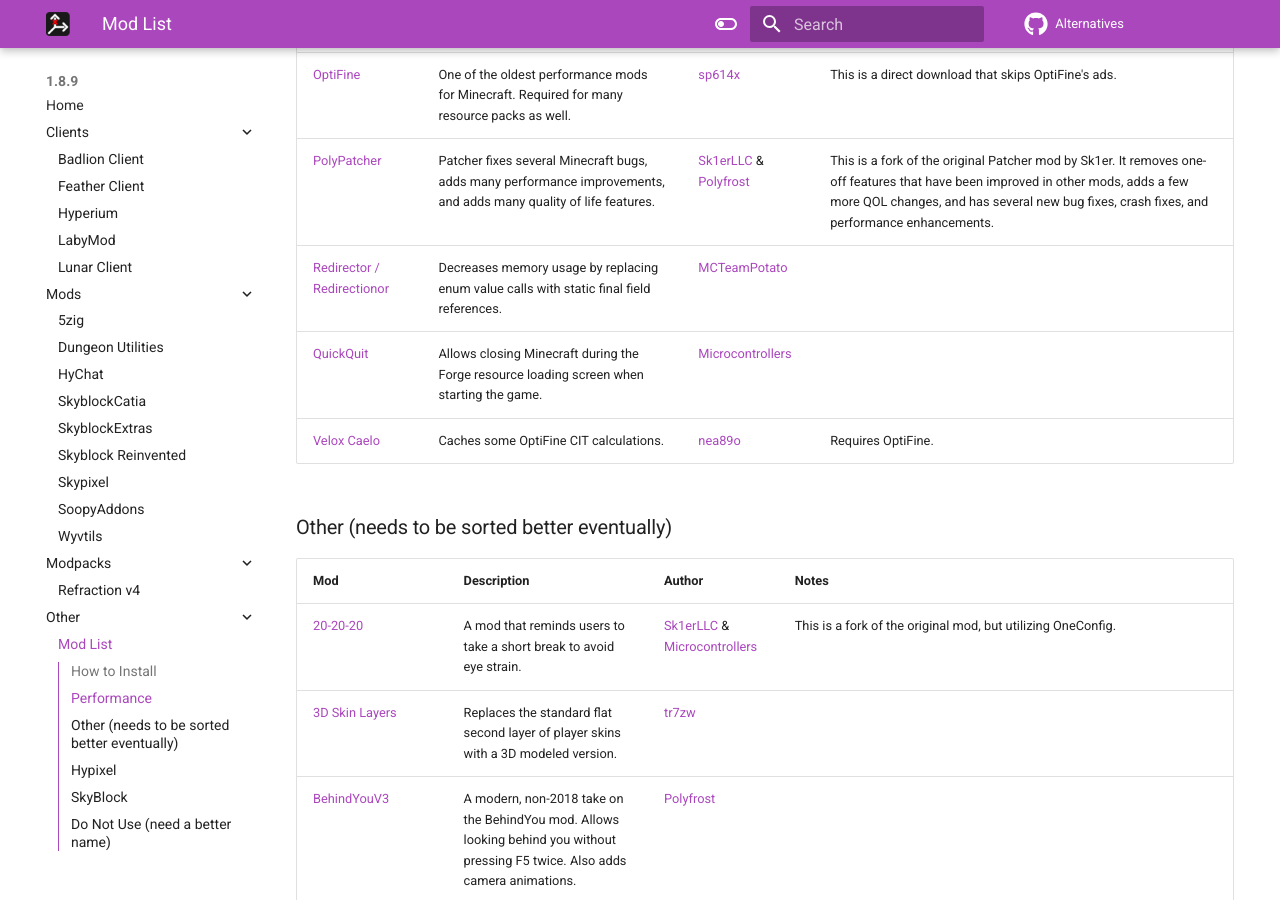
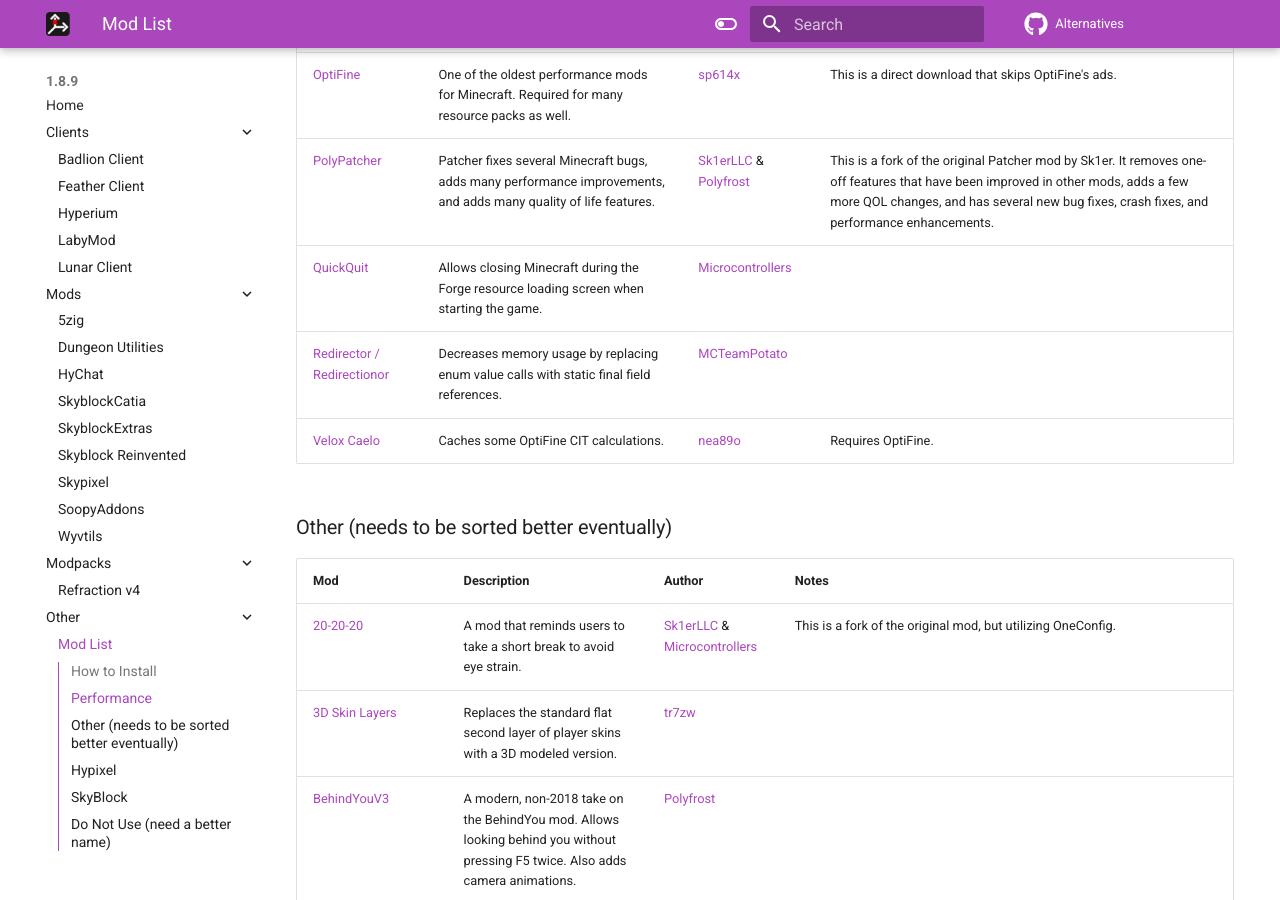
Before and after one commit to MicrocontrollersDev/Alternatives, an MkDocs documentation site: the page built from docs/1.8.9/modlist.md, in a window 1280 px wide and 900 px high, scrolled down 520 px. Built offline with MkDocs 1.6.1 and Material for MkDocs 9.7.7, drawn with Linux system fonts in a browser that asks for light colours; comment, search, counter and statistics services are not loaded; some of the changed lines change nothing that is shown; some of the changed text lies outside the part shown.

Commit message:
style fixes

```diff
--- a/docs/1.8.9/modlist.md
+++ b/docs/1.8.9/modlist.md
@@ -13,8 +13,8 @@
 | [Ksyxis](https://modrinth.com/mod/ksyxis) | Reduces world loading times. | [VidTu](https://github.com/VidTu) | This mod only works in single player and will disable spawn chunks entirely. |
 | [OptiFine](https://optifine.net/download?f=preview_OptiFine_1.8.9_HD_U_M6_pre2.jar) | One of the oldest performance mods for Minecraft. Required for many resource packs as well. | [sp614x](https://github.com/sp614x) | This is a direct download that skips OptiFine's ads. |
 | [PolyPatcher](https://sk1er.club/mods/patcher) | Patcher fixes several Minecraft bugs, adds many performance improvements, and adds many quality of life features. | [Sk1erLLC](https://github.com/Sk1erLLC) & [Polyfrost](https://github.com/Polyfrost) | This is a fork of the original Patcher mod by Sk1er. It removes one-off features that have been improved in other mods, adds a few more QOL changes, and has several new bug fixes, crash fixes, and performance enhancements. |
+| [QuickQuit](https://modrinth.com/mod/quickquit) | Allows closing Minecraft during the Forge resource loading screen when starting the game. | [Microcontrollers](https://github.com/MicrocontrollersDev) |
 | [Redirector / Redirectionor](https://github.com/MCTeamPotato/Redirector/releases/latest) | Decreases memory usage by replacing enum value calls with static final field references. | [MCTeamPotato](https://github.com/MCTeamPotato) |
-| [QuickQuit](https://modrinth.com/mod/quickquit) | Allows closing Minecraft during the Forge resource loading screen when starting the game. | [Microcontrollers](https://github.com/MicrocontrollersDev) |
 | [Velox Caelo](https://modrinth.com/mod/veloxcaelo) | Caches some OptiFine CIT calculations. | [nea89o](https://github.com/nea89o) | Requires OptiFine. |
 
 ### Other (needs to be sorted better eventually)
@@ -122,8 +122,8 @@
     - Use VanillaHUD
 - Sk1er Old Animations Mod
     - Use Overflow Animations
-- [Soopy](https://alternatives.microcontrollers.dev/1.8.9/soopy)
-    - Discontinued
+- Soopy
+    - Discontinued, [see alternatives](https://alternatives.microcontrollers.dev/1.8.9/soopy)
 - Smooth Scrolling Everywhere
     - Use PolyPatcher
 - Resource Pack Organizer
```
